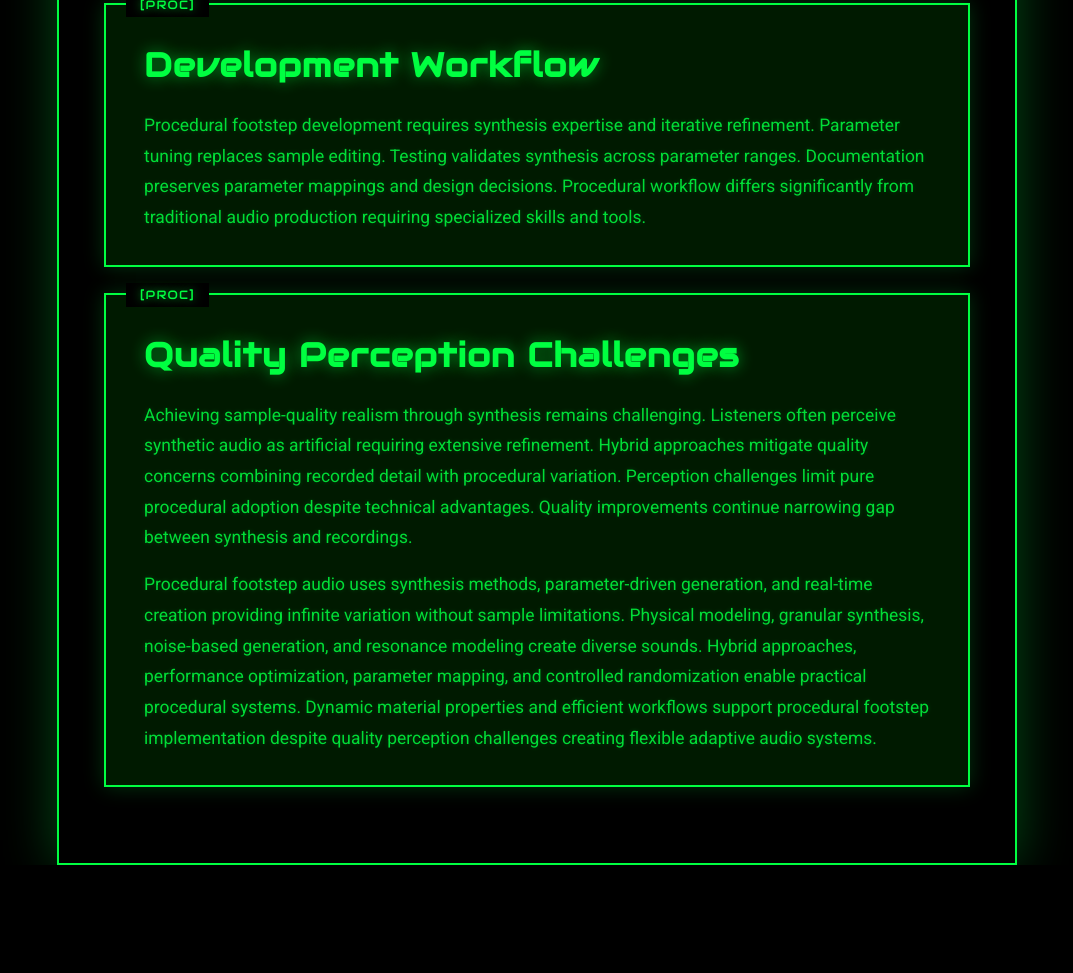
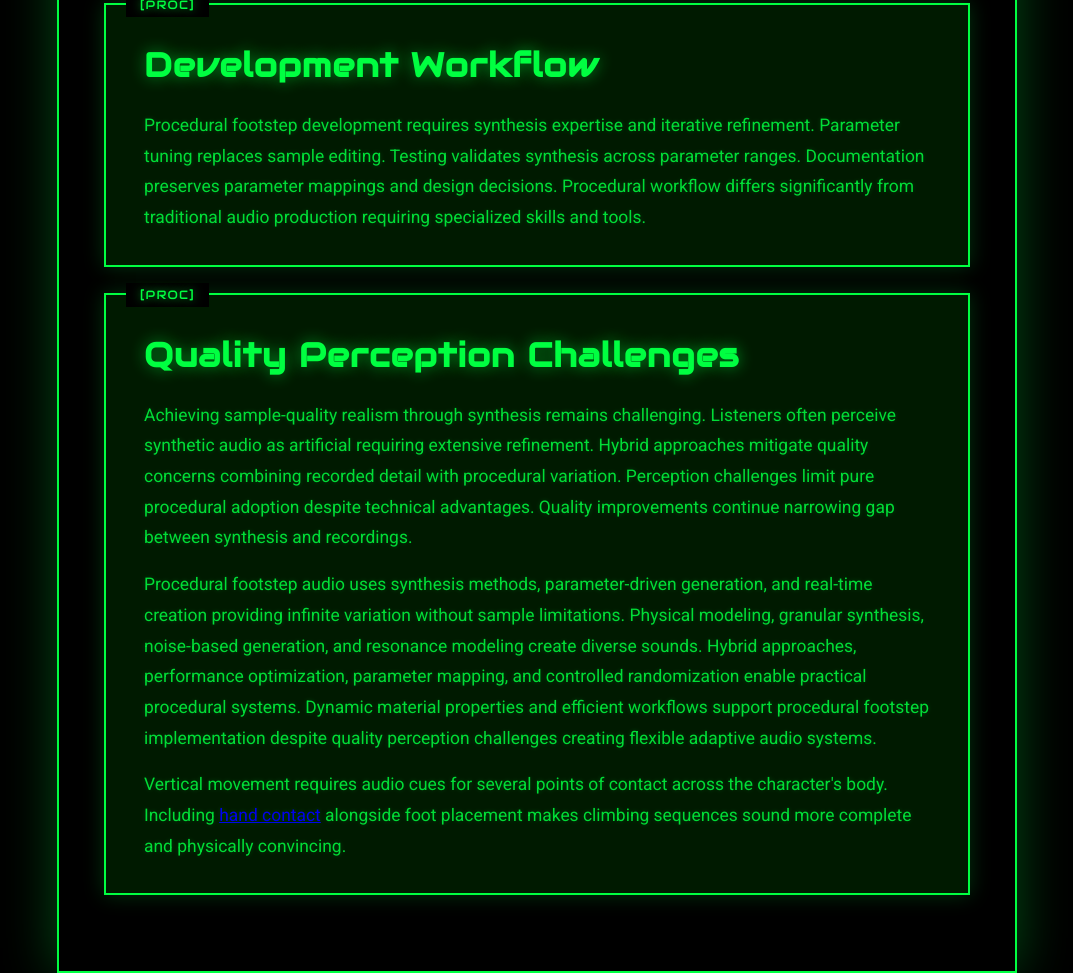
Before and after one commit to umjynb-lab/Vertical-Surfaces, a plain HTML site: page index.html in a window 1280 px wide. Shown: the part 4739-5712 px from the top of the page, without its empty margins (103-1176 px from the left). Before the commit the page ends 5604 px from the top, so only its background shows below. Drawn offline with Linux system fonts and the light colour scheme.

Commit message:
Update index.html

```diff
--- a/index.html
+++ b/index.html
@@ -4,6 +4,7 @@
 <meta charset="UTF-8">
 <meta name="viewport" content="width=device-width, initial-scale=1.0">
 <title>Procedural Game Audio Footstep Generation Systems</title>
+  <meta name="google-site-verification" content="cBY17xBLG3GvD4jL7HzlTyKYWSnqvDEu5ZuoEMg7f0Y" />
 <meta name="description" content="Discuss procedural footstep generation techniques covering synthesis methods parameter-driven sound creation real-time audio generation advantages over sample-based approaches and implementing dynamic procedural footstep systems.">
 <link rel="canonical" href="">
 <script>document.querySelector('link[rel="canonical"]').href=window.location.href;</script>
@@ -135,6 +136,7 @@ body::before{content:'';position:fixed;top:0;left:0;right:0;bottom:0;background:
 <h2>Quality Perception Challenges</h2>
 <p>Achieving sample-quality realism through synthesis remains challenging. Listeners often perceive synthetic audio as artificial requiring extensive refinement. Hybrid approaches mitigate quality concerns combining recorded detail with procedural variation. Perception challenges limit pure procedural adoption despite technical advantages. Quality improvements continue narrowing gap between synthesis and recordings.</p>
 <p>Procedural footstep audio uses synthesis methods, parameter-driven generation, and real-time creation providing infinite variation without sample limitations. Physical modeling, granular synthesis, noise-based generation, and resonance modeling create diverse sounds. Hybrid approaches, performance optimization, parameter mapping, and controlled randomization enable practical procedural systems. Dynamic material properties and efficient workflows support procedural footstep implementation despite quality perception challenges creating flexible adaptive audio systems.</p>
+<p>Vertical movement requires audio cues for several points of contact across the character's body. Including <a href="https://umjynb.codeberg.page/AcrossBrokenGlass/">hand contact</a> alongside foot placement makes climbing sequences sound more complete and physically convincing.</p>
 </div>
 </div>
 </div>
```
